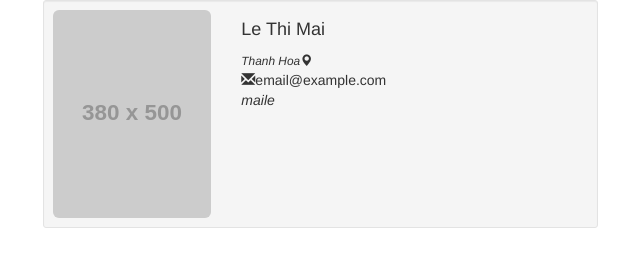
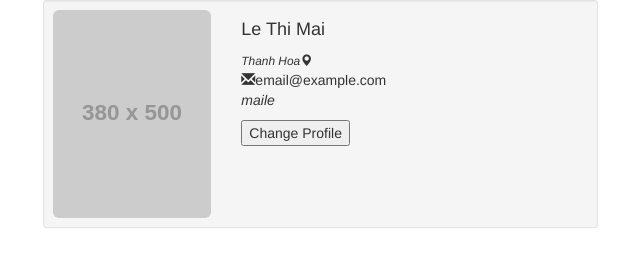
Before and after one commit to hueanmy/LoginApp, a website: page views/profile.html in a window 1280 px wide. Shown: the whole page, without its empty margins (27-667 px from the left). Drawn offline with nearby package versions, Linux system fonts and the light colour scheme; files that its build step writes are made by us from their sources; placeholder pictures from the web are drawn by us.

Commit message:
add btn changeProfile

```diff
--- a/views/profile.html
+++ b/views/profile.html
@@ -28,6 +28,8 @@
                             <br />
                             <i class="username">maile</i>
                             <br />
+                        </p>
+                        <button class="btn-change">Change Profile</button>
                     </div>
                 </div>
             </div>
```
